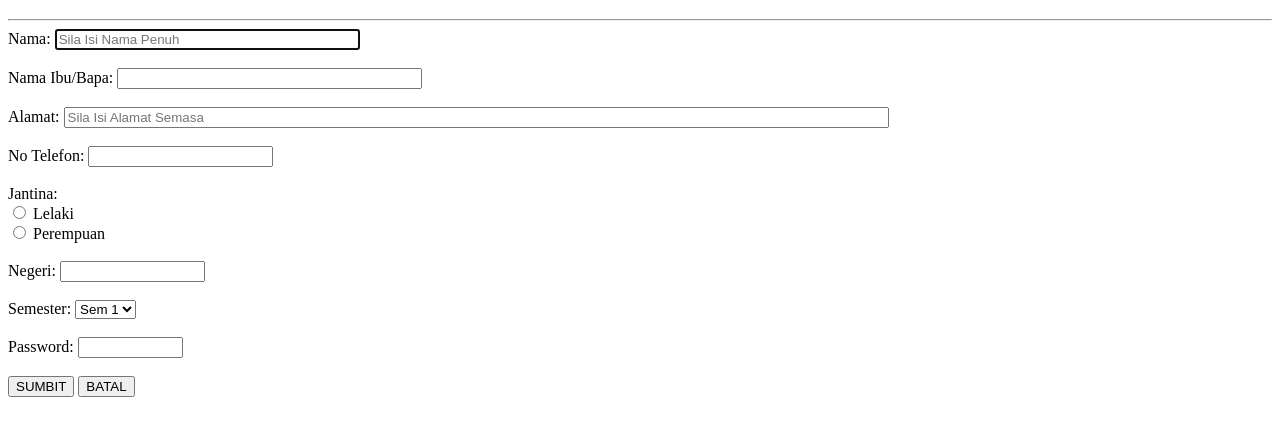
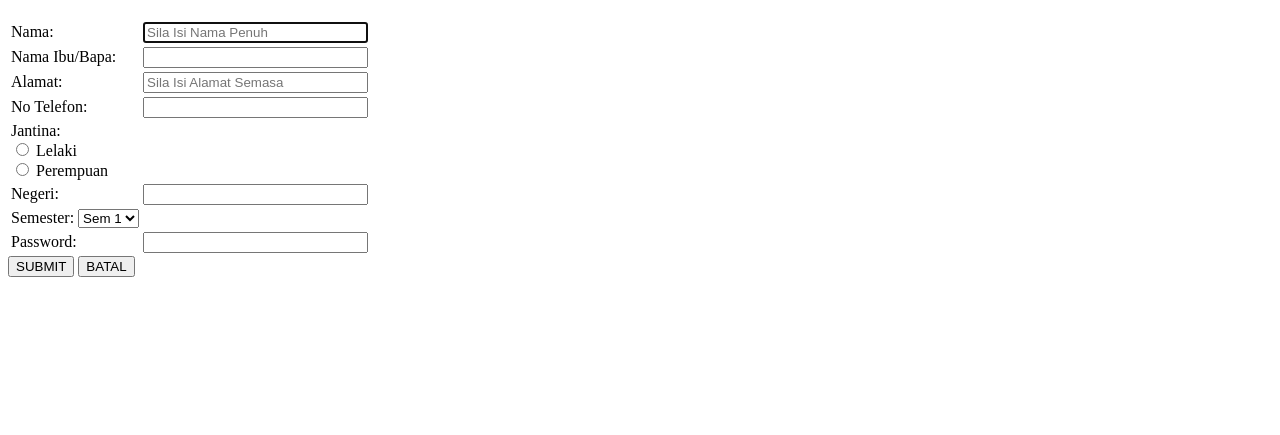
Before and after one commit to mad-den/dft40043_latihan_07, a plain HTML site: page index.html in a window 1280 px wide. Shown: the part 61-496 px from the top of the page. Drawn offline with Linux system fonts and the light colour scheme.

Commit message:
Update index.html

```diff
--- a/index.html
+++ b/index.html
@@ -9,28 +9,31 @@
 </head>
 
 <body>
+
     <h1>Borang Pendaftaran</h1>
-    <hr <form action="simpan.php" method="post">
-
+    <form action="simpan.php" method="post">
+        <table>
 
             <tr>
                 <td><label for="nama">Nama:</label></td>
-        <td><input type="text" name="nama" id="nama" size="35" required placeholder="Sila Isi Nama Penuh" autofocus
-                autocomplete="on"></td>
-    </tr><br><br>
+                <td><input type="text" name="nama" id="nama" size="25" required placeholder="Sila Isi Nama Penuh"
+                        autofocus autocomplete="on"></td>
+            </tr>
             <tr>
                 <td><label for="namakeluarga">Nama Ibu/Bapa:</label></td>
-        <td><input type="text" name="namakeluarga" id="namakeluarga" size="35"></td>
-    </tr><br><br>
+                <td><input type="text" name="namakeluarga" id="namakeluarga" size="25"></td>
+            </tr>
             <tr>
                 <td><label for="nama">Alamat:</label></td>
-        <td><input type="text" name="alamat" id="alamat" size="100" required placeholder="Sila Isi Alamat Semasa"
+                <td><input type="text" name="alamat" id="alamat" size="25" required placeholder="Sila Isi Alamat Semasa"
                         autofocus autocomplete="on"></td>
-    </tr><br><br>
+            </tr>
             <tr>
                 <td><label for="notelefon">No Telefon:</label></td>
-        <td><input type="text" name="notelefon" id="notelefon" minlength="10" maxlength="11"></td>
-    </tr><br><br>
+                <td><input type="text" name="notelefon" id="notelefon" size="25" minlength="10" maxlength="11"></td>
+            </tr>
+            <tr>
+                <td>
                     <label>Jantina:</label>
                     <br>
                     <input type="radio" id="lelaki" name="jantina" value="lelaki">
@@ -38,11 +41,12 @@
                     <br>
                     <input type="radio" id="perempuan" name="jantina" value="perempuan">
                     <label for="perempuan">Perempuan</label>
-    <br><br>
+                </td>
+            </tr>
             <tr>
                 <td>Negeri:</td>
                 <td>
-            <input type="text" name="negeri" id="negeri" list="senarai" size="15">
+                    <input type="text" name="negeri" id="negeri" list="senarai" size="25">
                     <datalist id="senarai">
                         <option value="Perlis">
                         <option value="Kedah">
@@ -55,8 +59,10 @@
                         <option value="Terengganu">
                         <option value="Kuala Lumpur">
                     </datalist>
-        </td><br><br>
+                </td>
             </tr>
+            <tr>
+                <td>
                     <label for="semester">Semester:</label>
                     <select name="semester" id="semester">
                         <option value="sem1">Sem 1</option>
@@ -65,12 +71,17 @@
                         <option value="sem4">Sem 4</option>
                         <option value="sem5">Sem 5</option>
                     </select>
-    <br><br> </table>
-    <label for="pwd">Password:</label>
-    <input type="password" id="pwd" name="pwd" size="10">
-    <br><br>
+                </td>
+            </tr>
+            <tr>
 
-    <button type="sumbit">SUMBIT</button>
+                <td><label for="pwd">Password:</label></td>
+                <td><input type="password" id="pwd" name="pwd" size="25"></td>
+
+            </tr>
+
+        </table>
+        <button type="submit">SUBMIT</button>
         <button type="reset">BATAL</button>
     </form>
 
```
Lines whose indentation alone changed are shown as unchanged.
